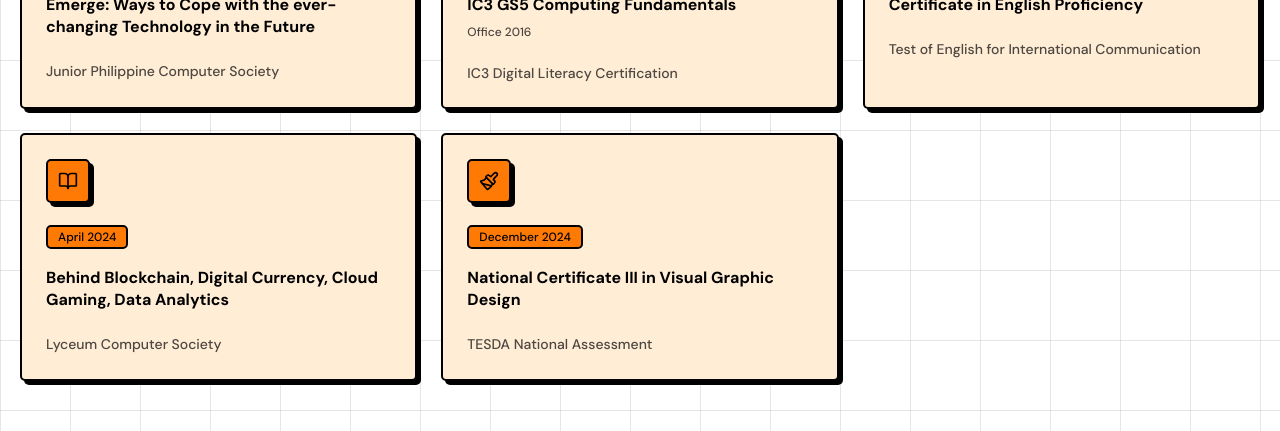
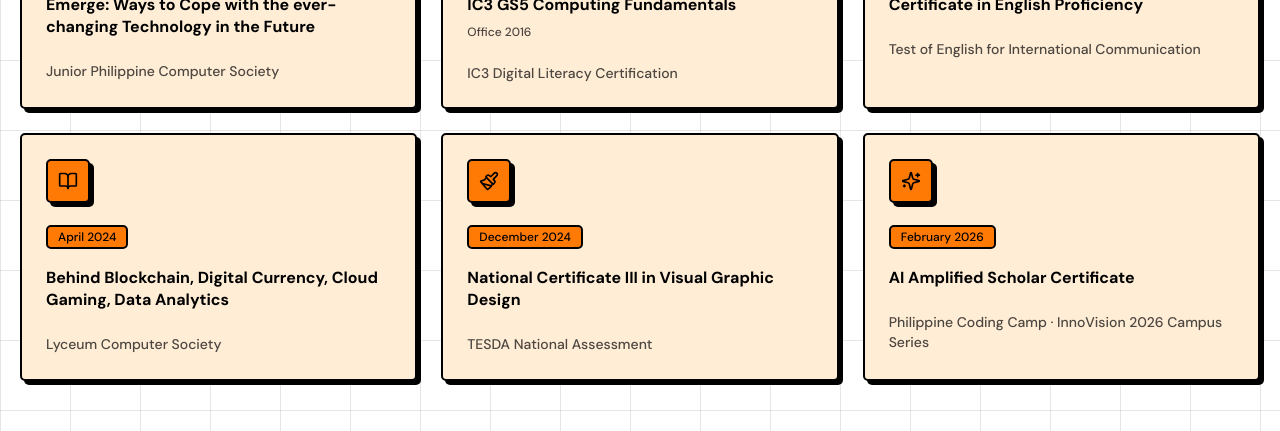
Before and after one commit to jshmnl/personal-portfolio, a Next.js app: page / in a window 1280 px wide. Shown: the part 5240-5671 px from the top of the page. Built offline with nearby package versions, Linux system fonts and the light colour scheme.

Commit message:
Add InnoVision 2026 AI Amplified Scholar Certificate
Co-Authored-By: Claude Sonnet 4.6 <noreply@anthropic.com>

```diff
--- a/src/components/portfolio/certifications-section.tsx
+++ b/src/components/portfolio/certifications-section.tsx
@@ -1,4 +1,4 @@
-import { Users, Monitor, Globe, BookOpen, Paintbrush } from "lucide-react"
+import { Users, Monitor, Globe, BookOpen, Paintbrush, Sparkles } from "lucide-react"
 
 import { Badge } from "@/components/ui/badge"
 import {
@@ -39,6 +39,12 @@ const certifications = [
     date: "December 2024",
     title: "National Certificate III in Visual Graphic Design",
     issuer: "TESDA National Assessment",
+  },
+  {
+    icon: Sparkles,
+    date: "February 2026",
+    title: "AI Amplified Scholar Certificate",
+    issuer: "Philippine Coding Camp · InnoVision 2026 Campus Series",
   },
 ]
 
```
